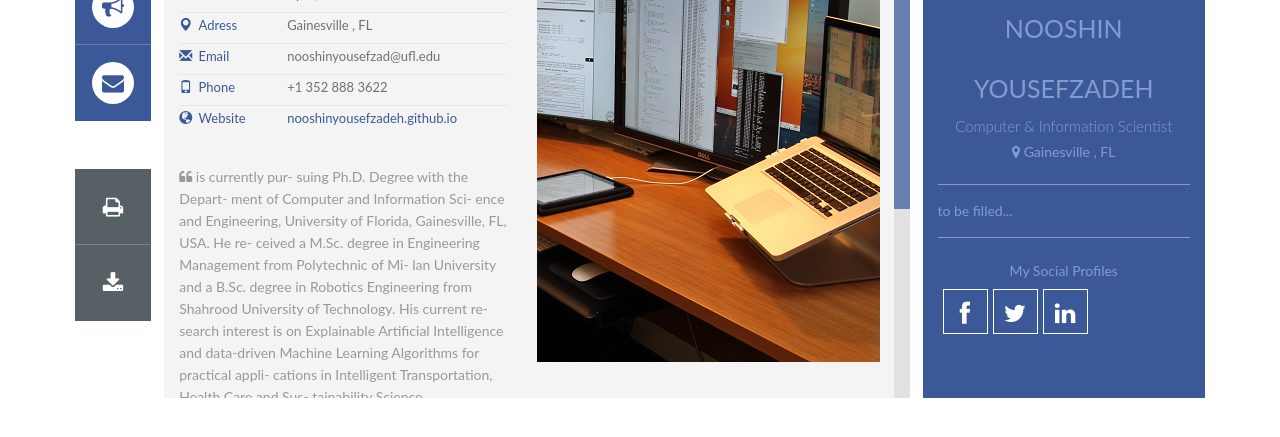
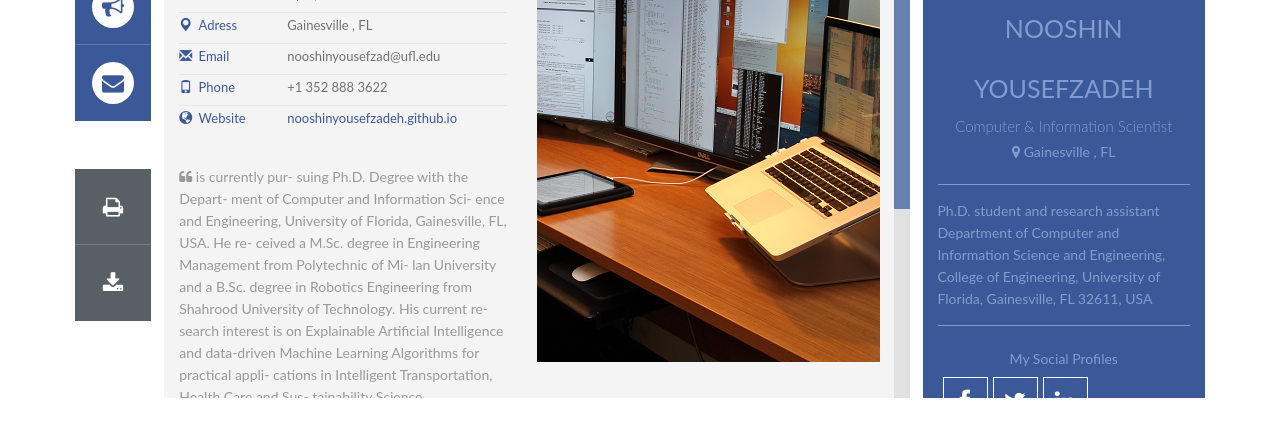
Before and after one commit to nooshinyousefzadeh/nooshinyousefzadeh.github.io, a Jekyll site: the page built from index.html, in a window 1280 px wide, cut to the strip 342-779 px from the top of the page. Built offline with Jekyll 4.4.1, drawn with Linux system fonts in a browser that asks for light colours; some web fonts are replaced.

Commit message:
Update index.html

```diff
--- a/index.html
+++ b/index.html
@@ -78,7 +78,8 @@ layout: default
         <!-- Profile Description -->
         <div id="profile_desc">
             <p>
-            	to be filled...
+		Ph.D. student and research assistant <br>
+            	Department of Computer and Information Science and Engineering, College of Engineering, University of Florida, Gainesville, FL 32611, USA
             </p>
 
         </div>
```
